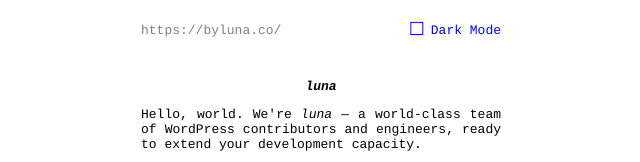
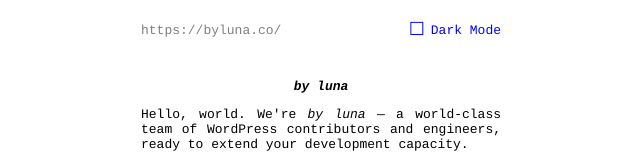
Before and after one commit to byluna/byluna.co, a plain HTML site: page index.html in a window 1280 px wide. Shown: the top 162 px of the page, without its empty margins (319-959 px from the left). Drawn offline with Linux system fonts and the light colour scheme.

Commit message:
Change name to -by luna-

```diff
--- a/index.html
+++ b/index.html
@@ -159,11 +159,11 @@
 				<br />
 
 				<div class="text-center">
-					<h1>luna</h1>
+					<h1>by luna</h1>
 				</div>
 
 				<p class="text-justify">
-					Hello, world. We're <em>luna</em> — a world-class team of WordPress contributors and engineers, ready to extend your development capacity.
+					Hello, world. We're <em>by luna</em> — a world-class team of WordPress contributors and engineers, ready to extend your development capacity.
 				</p>
 
 				<p class="text-justify">
```
